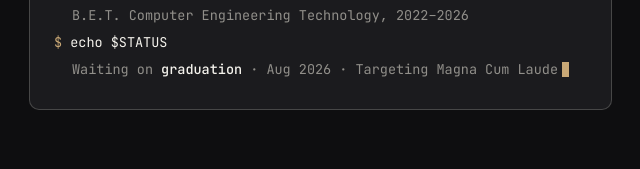
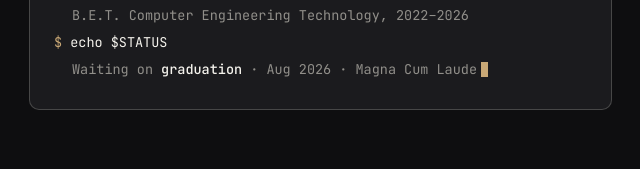
Before and after one commit to barnardverb-cy/portfolio, a plain HTML site: page index.html in a window 1280 px wide. Shown: the part 3351-3520 px from the top of the page, 586-1226 px from the left. Drawn offline with Linux system fonts and the light colour scheme.

Commit message:
Update graduation target status in index.html

```diff
--- a/index.html
+++ b/index.html
@@ -187,7 +187,7 @@
           <div><span class="prompt">$</span> whoami --school</div>
           <div class="out"><b>Technological University of the Philippines</b> — Manila<br>B.E.T. Computer Engineering Technology, 2022–2026</div>
           <div><span class="prompt">$</span> echo $STATUS</div>
-          <div class="out">Waiting on <b>graduation</b> · Aug 2026 · Targeting Magna Cum Laude<span class="cursor"></span></div>
+          <div class="out">Waiting on <b>graduation</b> · Aug 2026 · Magna Cum Laude<span class="cursor"></span></div>
         </div>
       </div>
     </div>
```
